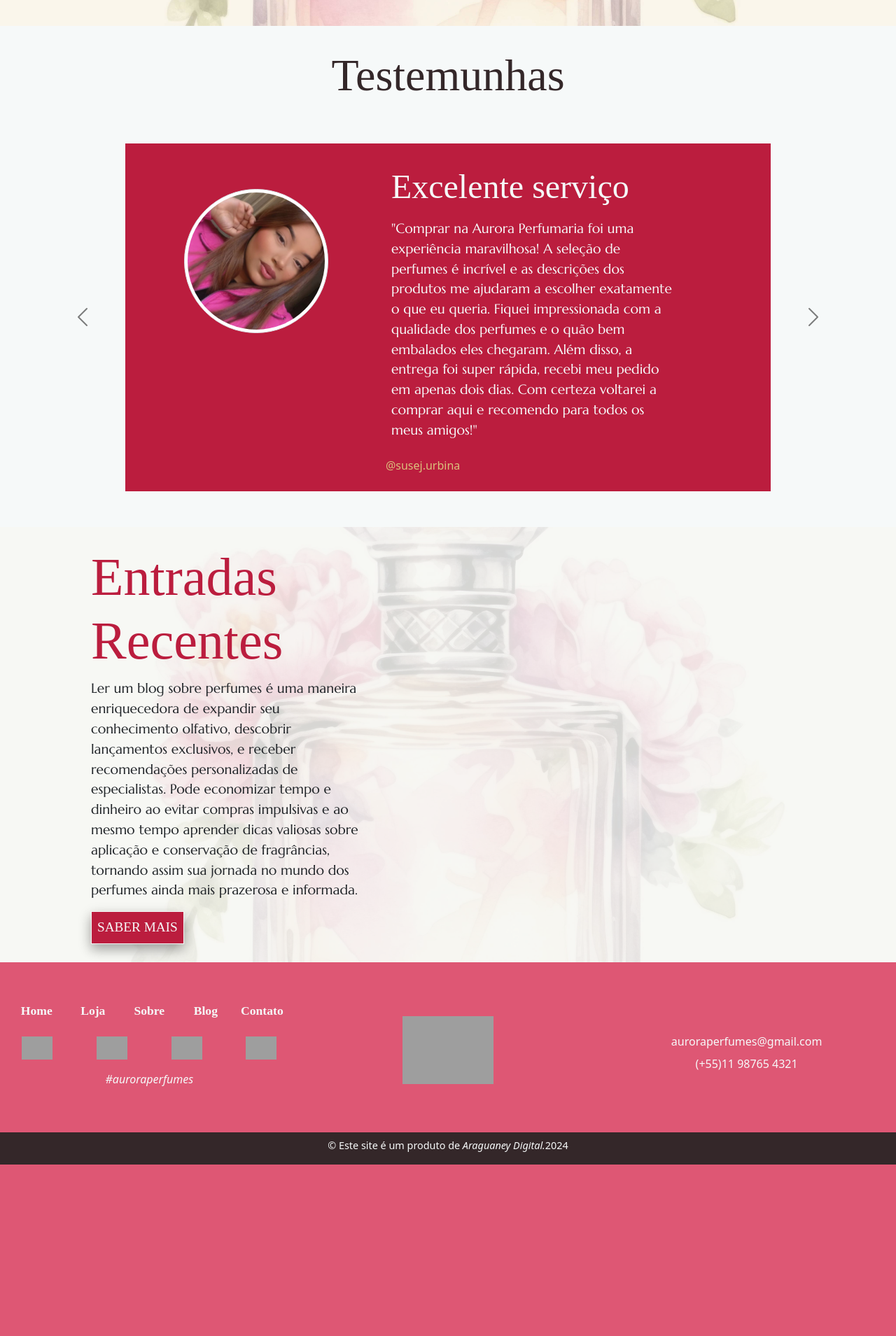
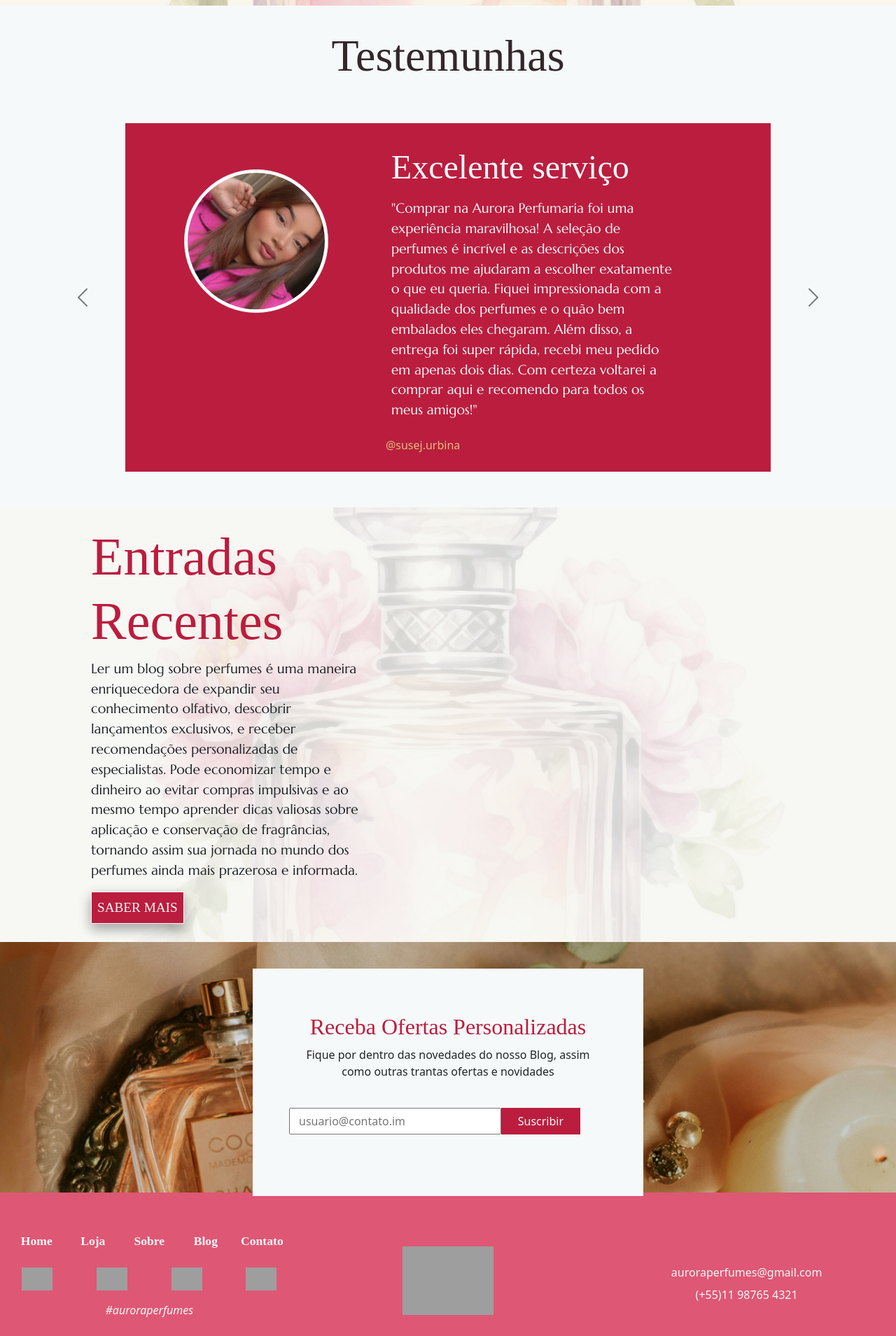
Before and after one commit to sabuat/site, a Flask app: page / in a window 1280 px wide. Shown: the part 880-2789 px from the top of the page at 70% size. Before the commit the page ends 2544 px from the top, so only its background shows below. Run offline with Flask 3, Linux system fonts and the light colour scheme; some web fonts are replaced; grey boxes are pictures that could not be loaded.

Commit message:
Site 'Loja' fisnished Blog post updated Styles applied Home finished

```diff
--- a/aurora/app.py
+++ b/aurora/app.py
@@ -2,6 +2,11 @@ from flask import Flask, render_template, url_for, request, redirect
 from data import varios, Contatos
 
 app = Flask(__name__)
+
+def selec_post (id:int):
+    a = varios[2]
+    if id in a.keys():
+     return a[id]
 
 @app.route("/")
 def home():
@@ -9,15 +14,23 @@ def home():
 
 @app.route("/loja")
 def store():
-    return render_template("loja.html")
+    return render_template("loja.html", fontes = varios)
 
 @app.route("/sobre")
 def about():
     return render_template("sobre.html")
 
-@app.route("/blog")
+@app.route("/blog", methods=['GET', 'POST'])
 def blog():
-    return render_template("blog.html", fontes = varios)
+    if request.method == 'POST':
+        return render_template('post.html')
+    else:
+        return render_template("blog.html", fontes = varios)
+
+@app.route('/post/<int:id>')
+def post(id):
+     entrada = selec_post(id)
+     return render_template('post.html', **entrada)
 
 @app.route("/contato", methods=['POST','GET'])
 def contact():
--- a/aurora/data.py
+++ b/aurora/data.py
@@ -13,9 +13,13 @@ db = gc.open('loja-online')
 Top4 = db.get_worksheet(0)
 Contatos = db.get_worksheet(1)
 Blog = db.get_worksheet(2)
+Post = db.get_worksheet(3)
+Produtos = db.get_worksheet(4)
 
 prod_mais_vendidos = Top4.get_all_records()
-post_blog = Blog.get_all_records()
+post = Blog.get_all_records()
+post_comp = Post.get_all_records()
+prod_loja = Produtos.get_all_records()
 
 # Diccionario dos Produtos mais vendidos
 vac = {}
@@ -34,11 +38,35 @@ vac2 = {}
 
 i = 1
 
-while i < len(post_blog):
-    for item in post_blog:
+while i < len(post):
+    for item in post:
         vac2[i] = item
         i = i +1
 
 blog = vac2
 
-varios = [vacuo, blog]
+# Diccionario de todos os post
+vac3 = {}
+
+i = 1
+
+while i < len(post_comp):
+    for item in post_comp:
+        vac3[i] = item
+        i = i +1
+
+post = vac3
+
+# Diccionario de todos os produtos
+vac4 = {}
+
+i = 1
+
+while i < len(prod_loja):
+    for item in prod_loja:
+        vac4[i] = item
+        i = i +1
+
+prods = vac4
+
+varios = [vacuo, blog, post, prods]
--- a/aurora/static/css/index.css
+++ b/aurora/static/css/index.css
@@ -8,7 +8,7 @@
 }
 
 .tit-ban-1 {
-    font-size: 475%;
+    font-size: 400%;
     color: var(--branco-pampa);
     font-family: var(--fonte-titulo);
     align-items: center;
@@ -70,7 +70,7 @@
 }
 
 /* Card */
-.card-body h4 {
+.card-body h4, h2 {
     color: var(--primario-flush);
     font-family: var(--fonte-titulo);
 }
@@ -193,3 +193,55 @@
     display: flex;
     align-items: center;
 }
+
+#box-title {
+    padding: 5vw 5vw 1vw 5vw;
+    background-color: var(--branco-pampa);
+    display: flex;
+    align-content: center;
+}
+
+#tit-box-3 {
+    margin-left: 1vw;
+    font-size: 4rem;
+    color: var(--primario-flush);
+    font-family: var(--fonte-titulo);
+}
+
+.fundo-post{
+    background-color: var(--branco-fundo);
+}
+
+.link-p {
+    color: var(--primario-flush);
+    text-decoration: none;
+}
+
+.link-p:hover {
+    color: var(--secundario-cranberry);
+}
+
+/* Contacto 2 */
+
+#contact2 {
+    background-image: url("../images/fundo-contatos.jpg");
+    background-size: cover;
+}
+
+.cont-box {
+    display: inline-block;
+    margin-top: 3vw;
+    padding: 5vw;
+    background-color: var(--branco-pampa);
+}
+
+#contact2 button {
+    background-color: var(--primario-flush);
+    color: var(--branco-pampa);
+    border-radius: 0;
+}
+
+#contact2 h2 {
+    color: var(--primario-flush);
+    font-family: var(--fonte-titulo);
+}
--- a/aurora/templates/blog.html
+++ b/aurora/templates/blog.html
@@ -5,7 +5,7 @@
 <div class="parallax">
     <div id="cont-post" class="container-fluid">
         <h1 class="tit-box-2 my-2 text-center">Nosso Blog</h1><br>
-        {% for id, post in fontes[1].items() %}
+        {% for id, post in fontes[2].items() %}
             <div class="row ms-5 m-2 p-4">
                 <div class="col-3">
                     <img class="w-100 shadow" src="{{ post['imagem'] }}" alt="">
@@ -16,7 +16,7 @@
                     <p class="card-text-p">{{ post['resumo'] }}</p>
                 </div>
                 <div id="link-post" class="col-2">
-                    <a id="bt-gr" href="" class="btn ">Ler agora</a>
+                    <a id="bt-gr" method="POST" href="{{ url_for ('post', id=id)}}" class="btn ">Ler agora</a>
                 </div>
             </div>
         {% endfor %}
--- a/aurora/templates/contato.html
+++ b/aurora/templates/contato.html
@@ -52,7 +52,7 @@
             </label>
             </div>
 
-            <input name="criar" type="submit" class="btn btn-outline-dark fs-5 me-2" value="Enviar">
+            <input id="bt-gr" name="criar" type="submit" class="btn btn-outline-dark fs-5 me-2" value="Enviar">
         </form>
         </div>
     </div>
--- a/aurora/templates/index.html
+++ b/aurora/templates/index.html
@@ -147,9 +147,20 @@
   </div>
 
   <!-- Contacto 2 -->
-  <div class="container-fluid">
-    <div class="row">
-
+  <div id="contact2" class="container-fluid text-center">
+    <div class="container" style="height: 28vw;">
+      <div class="cont-box col-6">
+        <div class="row">
+          <h2 class="card-title mb-2">Receba Ofertas Personalizadas</h2>
+        </div>
+        <div class="row">
+          <p>Fique por dentro das novedades do nosso <a>Blog</a>, assim como outras trantas ofertas e novidades</p>
+        </div>
+        <div class="row">
+          <input type="email" class="col-8 my-4" id="email" name="email" placeholder="usuario@contato.im">
+          <button type="submit" class="btn col-3 my-4">Suscribir</button>
+        </div>
+      </div>
     </div>
   </div>
 </div>
```
Also changed, not shown: aurora/templates/loja.html (+23 -1 lines), aurora/templates/post.html (added, +35 -0 lines), aurora/static/images/fundo-contatos.jpg (added).
